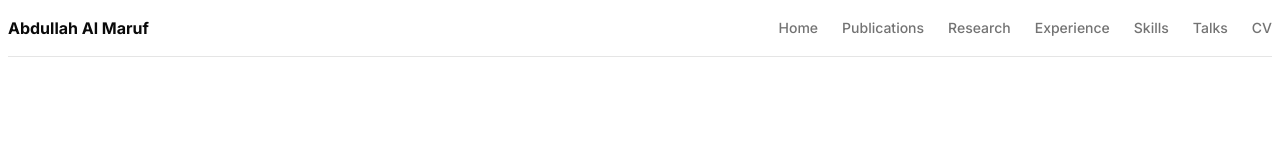
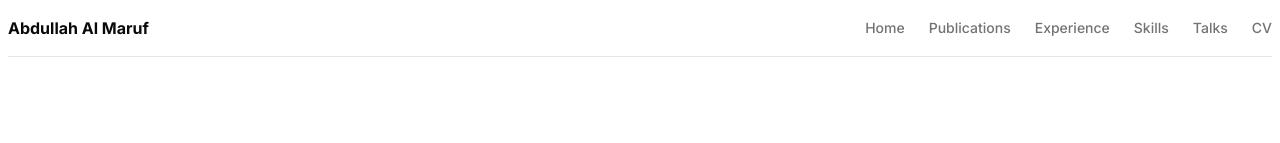
Before and after one commit to VA4MDS/Conference-Website, a Next.js app: page / in a window 1280 px wide. Shown: the top 143 px of the page. Built offline with nearby package versions, Linux system fonts and the light colour scheme.

Commit message:
update sidebar and layout height

```diff
--- a/src/app/(public)/layout.tsx
+++ b/src/app/(public)/layout.tsx
@@ -20,9 +20,11 @@ export default function RootLayout({
     <html lang='en'>
       <body className={inter.className}>
         <div className='container mx-auto'>
-          <div className='min-h-screen bg-background px-2'>
+          <div className='bg-background px-2'>
             <MainHeader />
-            <main className='container mx-auto mt-10'>{children}</main>
+            <main className='min-h-screen container mx-auto mt-10'>
+              {children}
+            </main>
             <MainFooter />
           </div>
         </div>
--- a/src/components/shared/main-header.tsx
+++ b/src/components/shared/main-header.tsx
@@ -9,7 +9,7 @@ import { Button } from '../ui/button';
 const navLinks = [
   { name: 'Home', href: '/' },
   { name: 'Publications', href: '/publications' },
-  { name: 'Research', href: '/research' },
+  // { name: 'Research', href: '/research' },
   { name: 'Experience', href: '/experience' },
   { name: 'Skills', href: '/skills' },
   { name: 'Talks', href: '/talks' },
```
